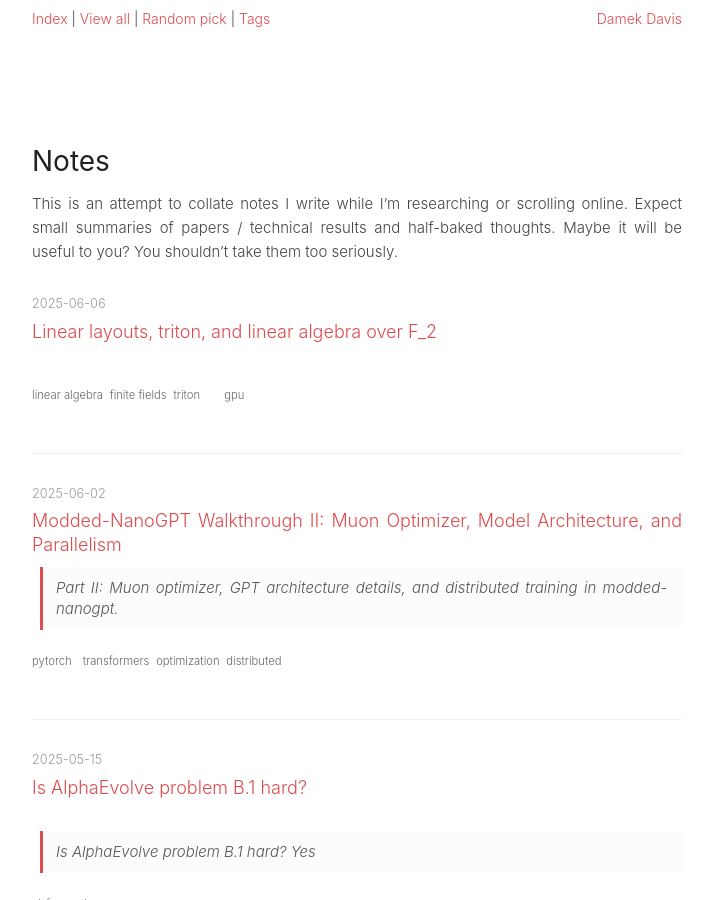
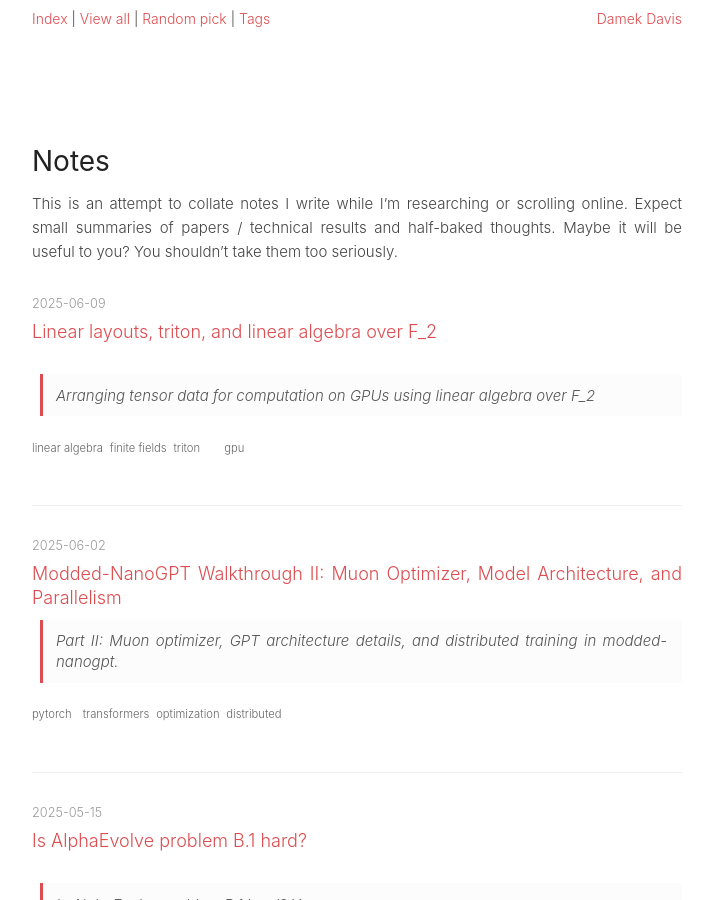
Before and after one commit to damek/damek.github.io, a Jekyll site: the page built from random.md, in a window 1280 px wide and 900 px high. Shown: the whole window, without its empty margins (283-996 px from the left). Built offline with Jekyll 4.4.1, drawn with Linux system fonts in a browser that asks for light colours.

```diff
--- a/_random/linear-layouts,-triton,-and-linear-algebra-over-f_2.md
+++ b/_random/linear-layouts,-triton,-and-linear-algebra-over-f_2.md
@@ -1,7 +1,8 @@
 ---
 title: "Linear layouts, triton, and linear algebra over F_2"
-date: 2025-06-06
+date: 2025-06-09
 tags: [linear algebra, finite fields, triton, gpu]
+description: "Arranging tensor data for computation on GPUs using linear algebra over F_2"
 ---
 
 [@typedfemale posted the paper "Linear Layouts: Robust Code Generation of Efficient Tensor Computation Using F2" on X (link to tweet).](https://x.com/typedfemale/status/1929601592522580126) It looked interesting. I [tweeted](https://x.com/damekdavis/status/1929607878245339524):
```
